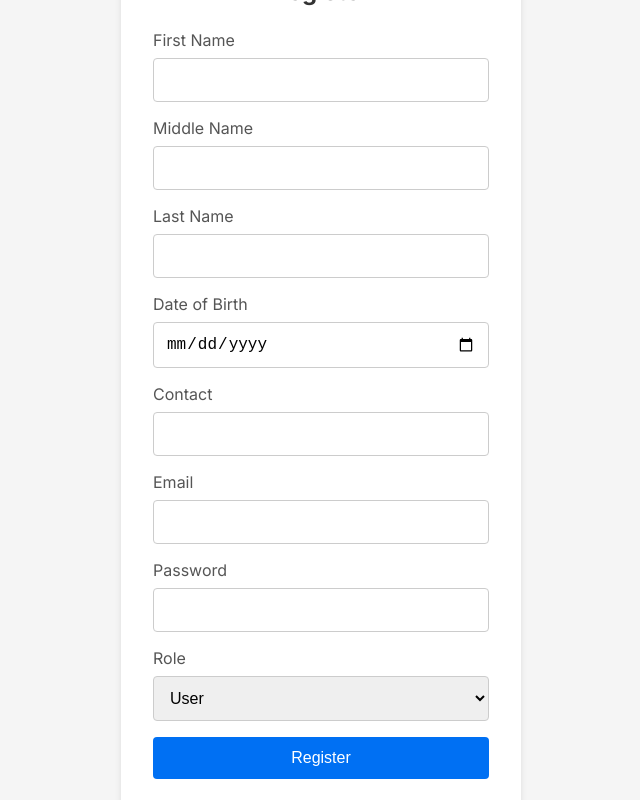
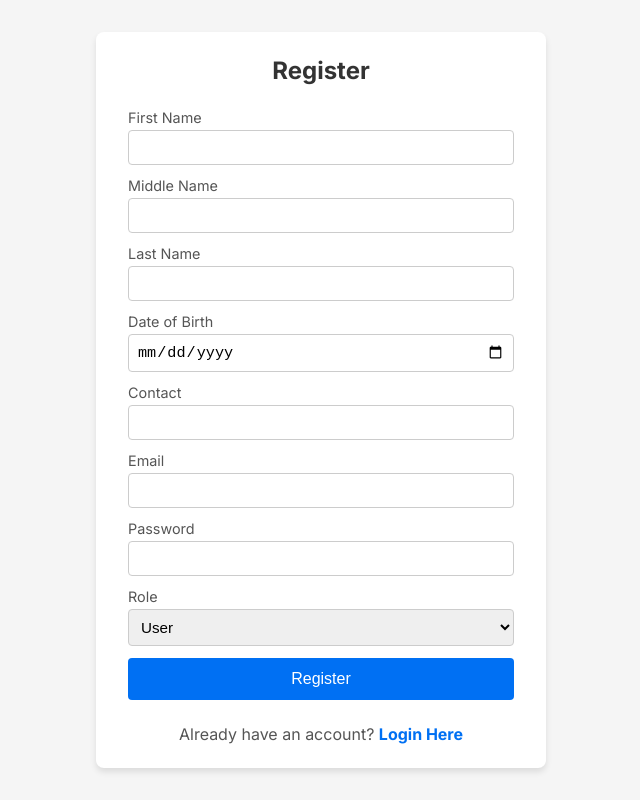
Before and after one commit to rolandlazaro16/boardflow, a Next.js app in the folder frontend/: page /register in a window 1280 px wide. Shown: the whole page, without its empty margins (319-959 px from the left). Built offline with nearby package versions, Linux system fonts and the light colour scheme.

Commit message:
Fix registration form overflow - use min-height and compact spacing

```diff
--- a/frontend/src/app/register/page.module.css
+++ b/frontend/src/app/register/page.module.css
@@ -2,17 +2,19 @@
   display: flex;
   justify-content: center;
   align-items: center;
-  height: 100vh;
+  min-height: 100vh;
+  padding: 2rem 1rem;
   background-color: #f5f5f5;
+  box-sizing: border-box;
 }
 
 .formCard {
   background: white;
-  padding: 2rem;
+  padding: 1.5rem 2rem;
   border-radius: 8px;
   box-shadow: 0 4px 6px rgba(0, 0, 0, 0.1);
   width: 100%;
-  max-width: 400px;
+  max-width: 450px;
 }
 
 .title {
@@ -22,21 +24,22 @@
 }
 
 .formGroup {
-  margin-bottom: 1rem;
+  margin-bottom: 0.75rem;
 }
 
 .label {
   display: block;
-  margin-bottom: 0.5rem;
+  margin-bottom: 0.25rem;
   color: #555;
+  font-size: 0.9rem;
 }
 
 .input {
   width: 100%;
-  padding: 0.75rem;
+  padding: 0.5rem;
   border: 1px solid #ccc;
   border-radius: 4px;
-  font-size: 1rem;
+  font-size: 0.95rem;
 }
 
 .button {
```
